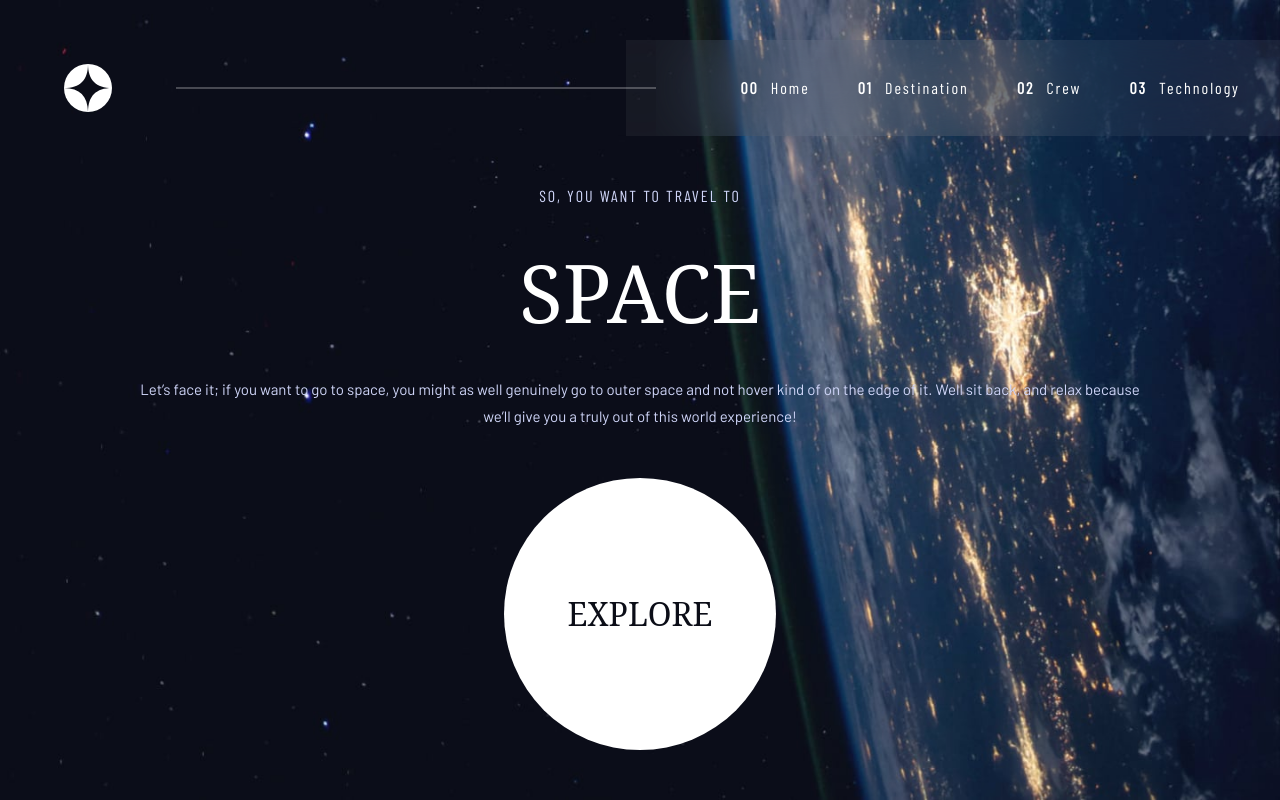
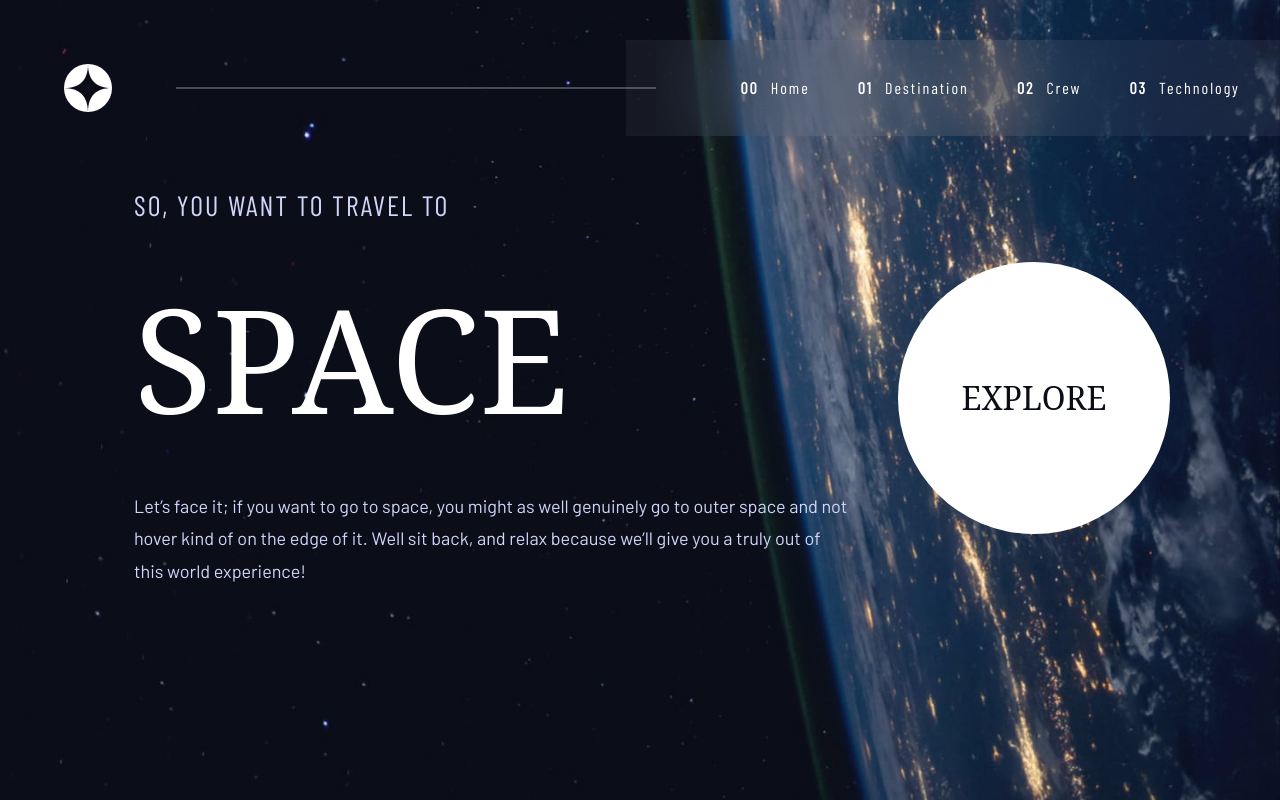
Before and after one commit to 11amanraj/space-tourism, a Next.js app: page / in a window 1280 px wide. Built offline with nearby package versions, Linux system fonts and the light colour scheme; a web font is replaced by a local one.

Commit message:
changes to home page

```diff
--- a/app/layout.tsx
+++ b/app/layout.tsx
@@ -29,7 +29,7 @@ export default function RootLayout({
       <body>
         <div className={`h-[100dvh] ${backgrounds[pathname]} bg-cover bg-center bg-no-repeat bg-fixed lg:pt-10`}>
           <NavBar/>
-          <div className={`max-w-277 mx-auto p-6 flex flex-col justify-center items-center gap-6 self-center sm:pt-10 md:pt-12`}>
+          <div className={`max-w-277 mx-auto p-6 flex flex-col justify-center items-center gap-6 self-center sm:pt-10 md:pt-12 md:flex-row`}>
               {children}
           </div>
         </div>
--- a/app/page.tsx
+++ b/app/page.tsx
@@ -1,10 +1,10 @@
 export default function Home() {
   return (
     <>
-      <div className="flex flex-col items-center p-6 pt-0 gap-6">
-          <h3 className="text-preset-8 text-tertiary">SO, YOU WANT TO TRAVEL TO</h3>
-          <h1 className="text-preset-1 text-[80px]">SPACE</h1>
-          <p className="text-preset-9 text-tertiary text-center text-[15px]">Let’s face it; if you want to go to space, you might as well genuinely go to outer space and not hover kind of on the edge of it. Well sit back, and relax because we’ll give you a truly out of this world experience!</p>
+      <div className="flex flex-col items-center p-6 pt-0 gap-6 md:items-start">
+          <h3 className="text-preset-8 text-tertiary md:text-[28px]">SO, YOU WANT TO TRAVEL TO</h3>
+          <h1 className="text-preset-1 text-[80px] md:text-[144px]">SPACE</h1>
+          <p className="text-preset-9 text-tertiary text-center text-[15px] md:text-[18px] md:text-start">Let’s face it; if you want to go to space, you might as well genuinely go to outer space and not hover kind of on the edge of it. Well sit back, and relax because we’ll give you a truly out of this world experience!</p>
       </div>
       <div className="flex-1 flex items-center justify-center">
           <button className="text-preset-4 text-[18px] text-primary bg-secondary flex items-center justify-center rounded-full w-36 h-36 md:w-68 md:h-68 md:text-[32px]">EXPLORE</button>
```
